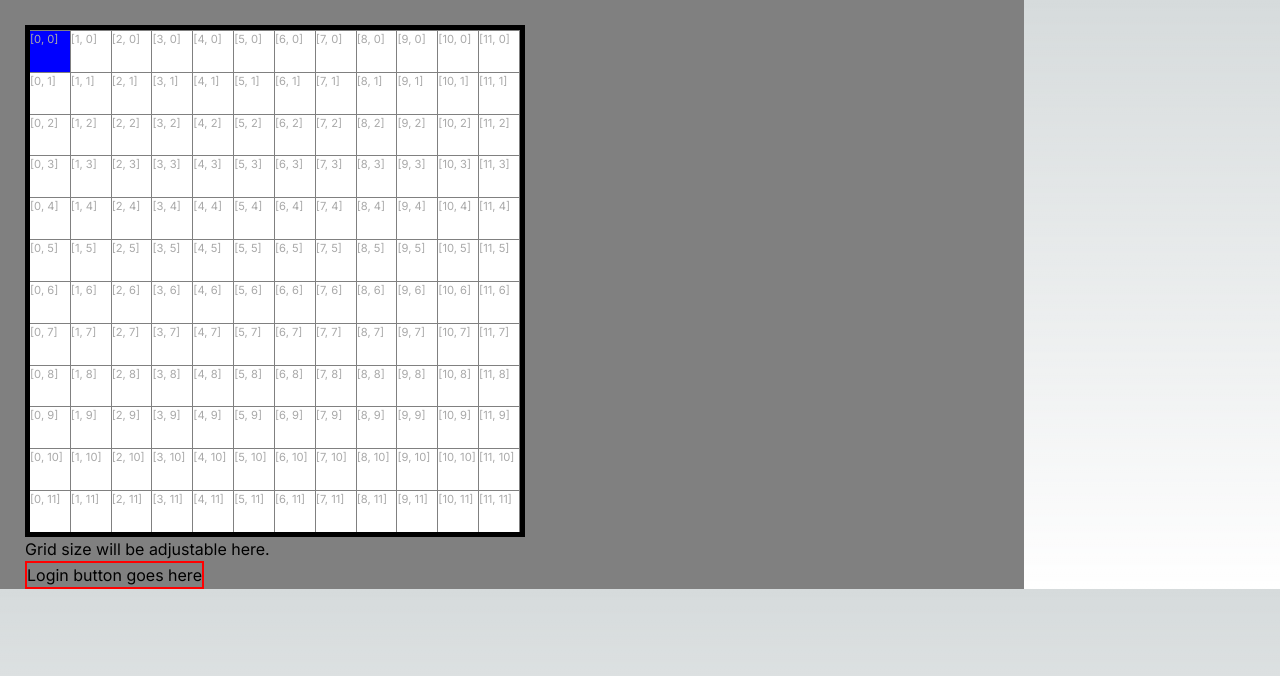
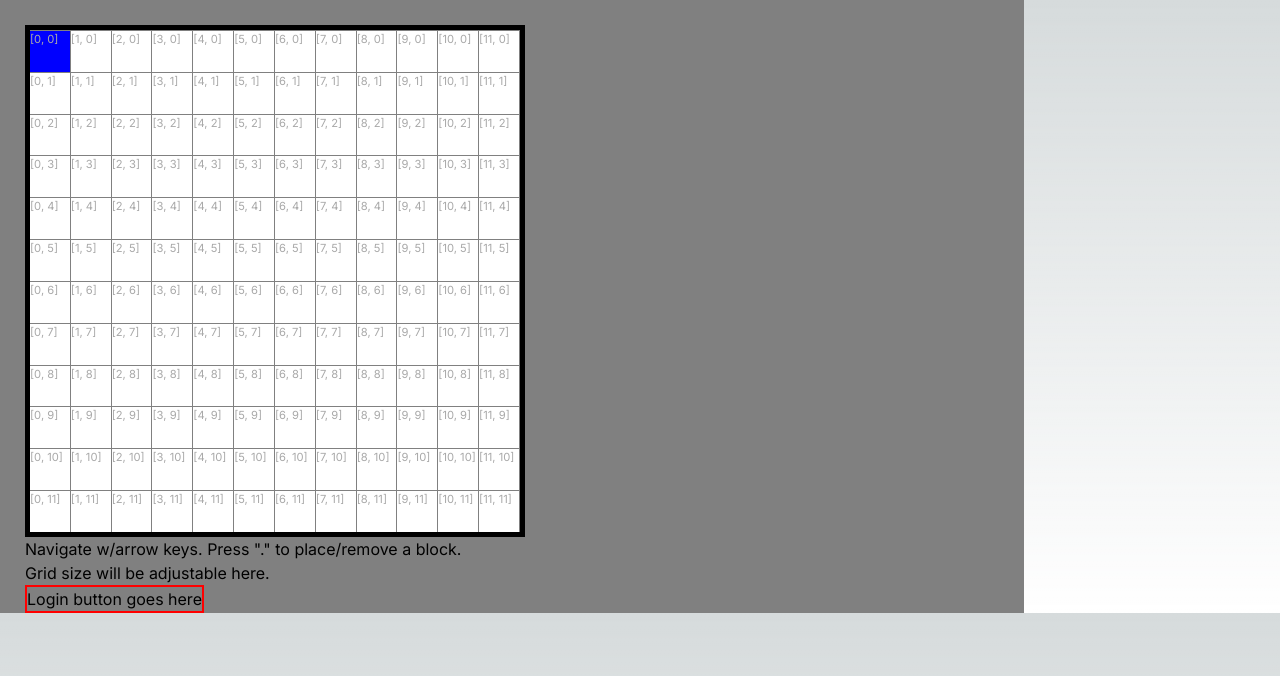
Before and after one commit to scooternew/scooternew, a Next.js app: page /crossword in a window 1280 px wide. Shown: the top 676 px of the page. Built offline with nearby package versions, Linux system fonts and the light colour scheme.

Commit message:
Add instructions text below grid.

```diff
--- a/app/crossword/page.tsx
+++ b/app/crossword/page.tsx
@@ -27,6 +27,8 @@ export default function Crossword() {
         tabIndex={-1}
       >
         <Grid />
+        Navigate w/arrow keys. Press "." to place/remove a block.
+        <br />
         Grid size will be adjustable here.
         <div>
           <button
```
